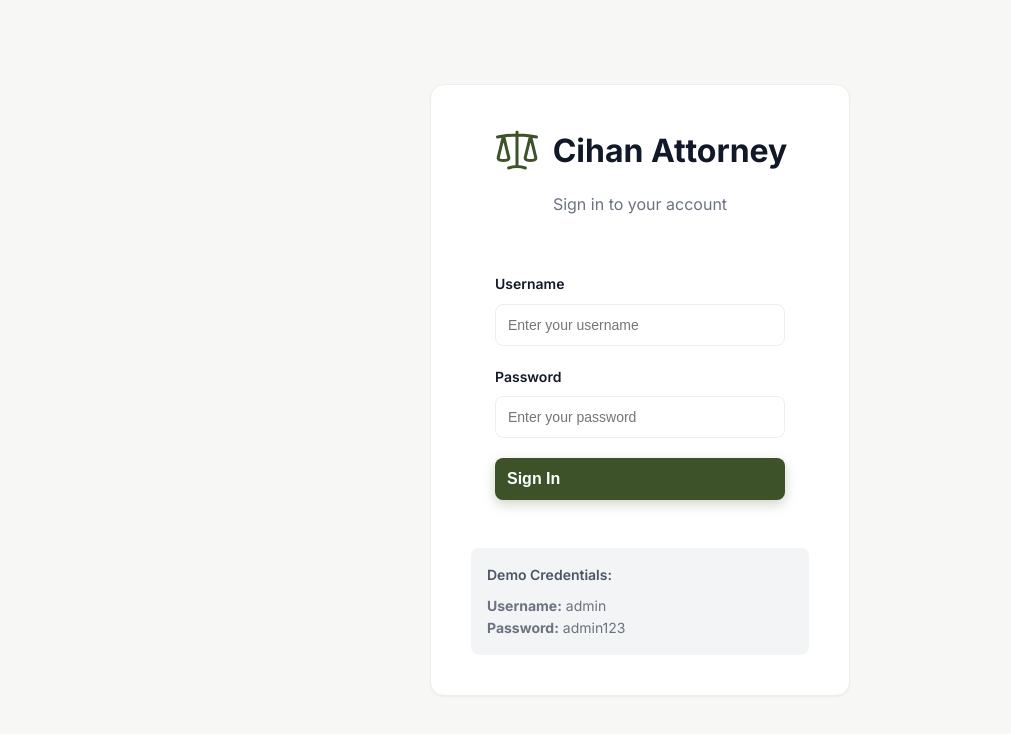
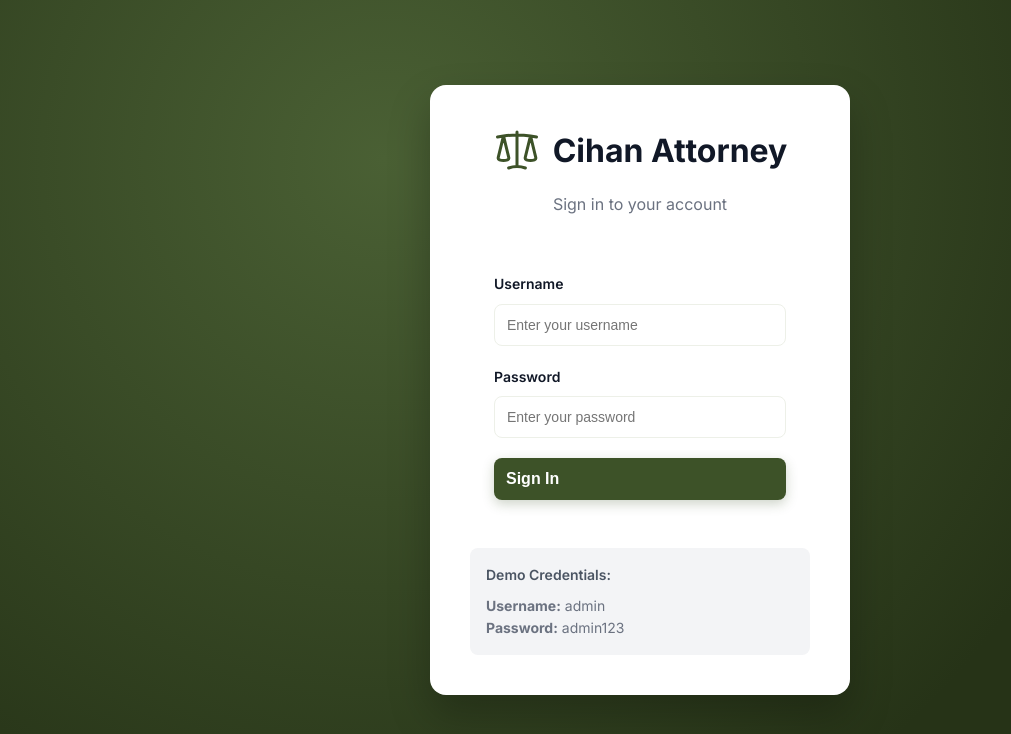
Before and after one commit to Mhamaddev/Cihan-Attorney, a React app in the folder frontend/: page /login in a window 1280 px wide. Shown: the top 734 px of the page, without its empty margins (0-1011 px from the left). Built offline with nearby package versions, Linux system fonts and the light colour scheme; the HTML template or start-up script is replaced by a standard one.

Commit message:
Restyle login page with dark green gradient background

```diff
--- a/frontend/src/pages/Login.tsx
+++ b/frontend/src/pages/Login.tsx
@@ -50,7 +50,7 @@ function Login() {
         display: 'flex',
         alignItems: 'center',
         justifyContent: 'center',
-        background: 'var(--bg-secondary)',
+        background: 'radial-gradient(circle at 30% 20%, #4a6034 0%, #263317 70%)',
         padding: '20px',
       }}
     >
@@ -60,6 +60,9 @@ function Login() {
           maxWidth: '420px',
           width: '100%',
           padding: '40px',
+          borderRadius: 'var(--radius-lg)',
+          boxShadow: '0 20px 40px rgba(0, 0, 0, 0.25)',
+          border: 'none',
         }}
       >
         {/* Logo & Title */}
```
